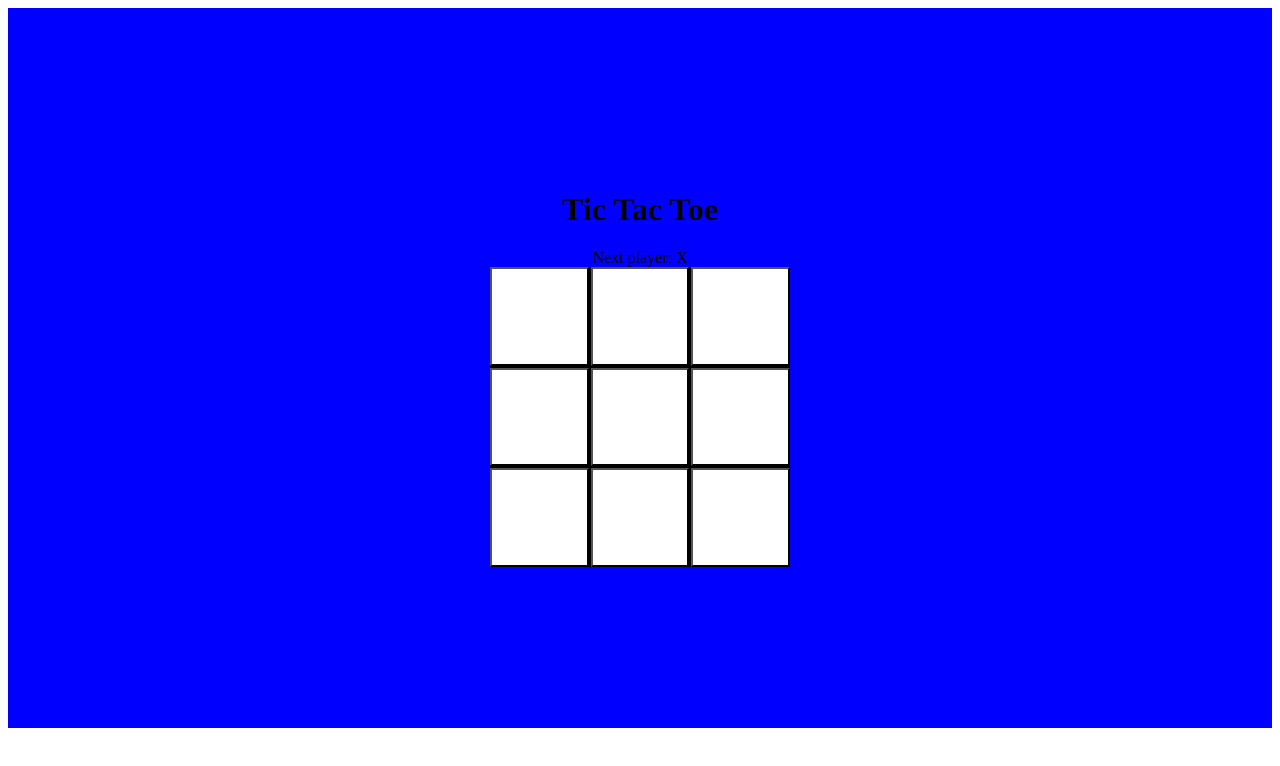
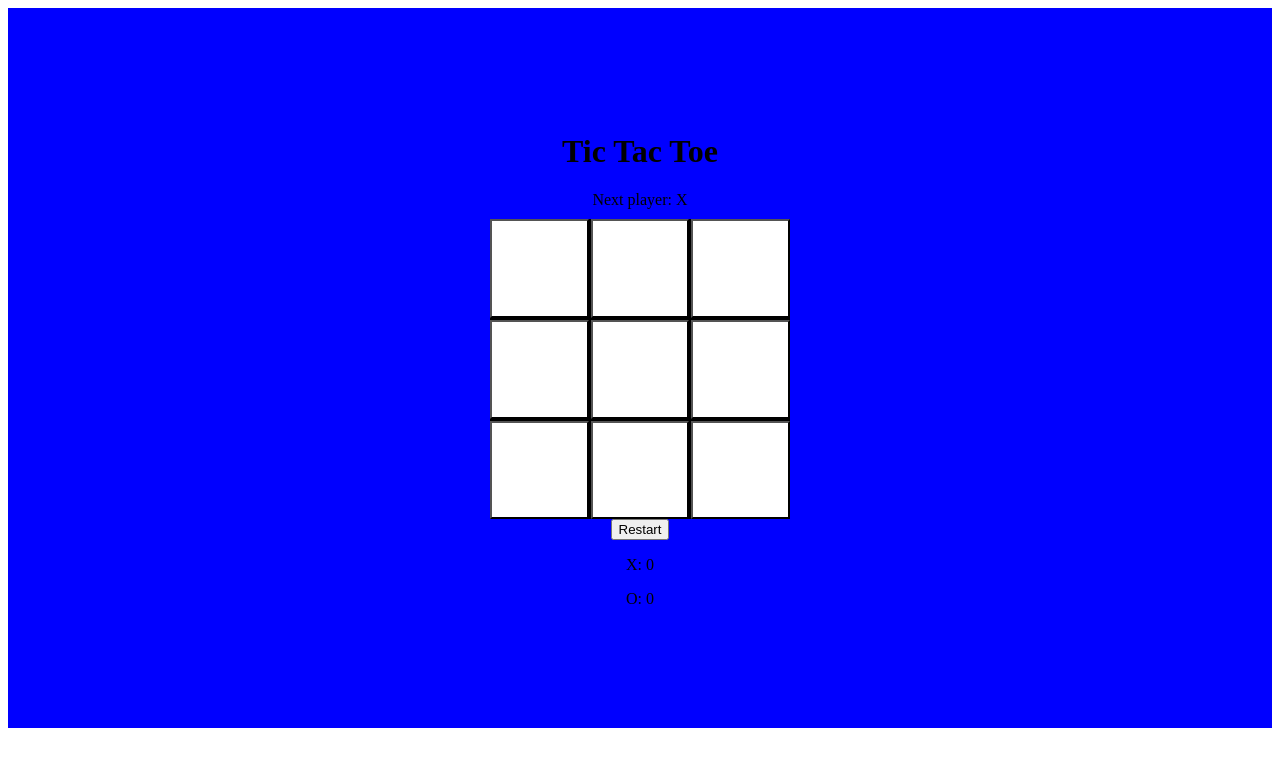
Before and after one commit to IMRANDIL/Tic_Toc_Toe_React_JS, a React (Vite) app: page / in a window 1280 px wide. Shown: the top 766 px of the page. Built offline with nearby package versions, Linux system fonts and the light colour scheme.

Commit message:
refactored the code as well using custom hook

```diff
--- a/src/components/Board.tsx
+++ b/src/components/Board.tsx
@@ -1,58 +1,43 @@
-import { ReactNode, useState } from 'react';
-import Square from './Square';
+import { useTicTacToe } from "../customhooks/useTicTacToe ";
+import Square from "./Square";
 
 const Board = () => {
-    const [squares, setSquares] = useState(Array(9).fill(null)); // Array to hold square values
-    const [xIsNext, setXIsNext] = useState(true);
-    const handleClick = (index) => {
-      const newSquares = squares.slice(); // Create a copy of the squares array
-      if (xIsNext) {
-        newSquares[index] = "X";
-      } else {
-        newSquares[index] = "O";
-      }
+    const { squares, handleClick, winner, scores, handleRestart } = useTicTacToe();
 
-      setSquares(newSquares); // Update the state with the new squares array
-      setXIsNext(!xIsNext);
-    };
-
-    const calculateWinner = (squares) => {
-        const lines = [
-          [0, 1, 2],
-          [3, 4, 5],
-          [6, 7, 8],
-          [0, 3, 6],
-          [1, 4, 7],
-          [2, 5, 8],
-          [0, 4, 8],
-          [2, 4, 6],
-        ];
-        for (let i = 0; i < lines.length; i++) {
-          const [a, b, c] = lines[i];
-          if (squares[a] && squares[a] === squares[b] && squares[a] === squares[c]) {
-            return squares[a];
-          }
-        }
-        return null;
-      };
-      const winner = calculateWinner(squares);
     let status;
     if (winner) {
       status = "Winner: " + winner;
+    } else if (squares.every((square) => square !== null)) {
+      status = "It's a draw!";
     } else {
-        status = "Next player: " + (xIsNext ? "X" : "O");
+      status = "Next player: " + (squares.filter((square) => square !== null).length % 2 === 0 ? "X" : "O");
     }
-    console.log(squares)
+
     return (
       <>
-    <div className="status">{status}</div>
-    <div className='board'>
+        <div
+          className="status"
+          style={{
+            marginBottom: "10px",
+          }}
+        >
+          {status}
+        </div>
+        <div className="board">
           {squares.map((value, index) => (
-          <Square key={index} value={value} onClick={() => handleClick(index)} />
+            <Square
+              key={index}
+              value={value}
+              onClick={() => handleClick(index)}
+            />
           ))}
         </div>
+        <button onClick={handleRestart}>Restart</button>
+        <div className="scores">
+          <p>X: {scores.X}</p>
+          <p>O: {scores.O}</p>
+        </div>
       </>
-
     );
   };
 
--- /dev/null
+++ b/src/customhooks/useTicTacToe .ts
@@ -0,0 +1,60 @@
+import { useState } from "react";
+
+export const useTicTacToe = () => {
+    const [squares, setSquares] = useState(Array(9).fill(null)); // Array to hold square values
+    const [xIsNext, setXIsNext] = useState(true);
+    const [winner, setWinner] = useState(null);
+    const [scores, setScores] = useState({ X: 0, O: 0 });
+
+    const handleClick = (index) => {
+      if (calculateWinner(squares) || squares[index]) {
+        return;
+      }
+      const newSquares = squares.slice(); // Create a copy of the squares array
+      if (xIsNext) {
+        newSquares[index] = "X";
+      } else {
+        newSquares[index] = "O";
+      }
+
+      setSquares(newSquares); // Update the state with the new squares array
+      setXIsNext(!xIsNext);
+      const winner = calculateWinner(newSquares);
+      if (winner) {
+        setWinner(winner);
+        setScores({ ...scores, [winner]: scores[winner] + 1 });
+      }
+    };
+
+    const calculateWinner = (squares) => {
+      const lines = [
+        [0, 1, 2],
+        [3, 4, 5],
+        [6, 7, 8],
+        [0, 3, 6],
+        [1, 4, 7],
+        [2, 5, 8],
+        [0, 4, 8],
+        [2, 4, 6],
+      ];
+      for (let i = 0; i < lines.length; i++) {
+        const [a, b, c] = lines[i];
+        if (
+          squares[a] &&
+          squares[a] === squares[b] &&
+          squares[a] === squares[c]
+        ) {
+          return squares[a];
+        }
+      }
+      return null;
+    };
+
+    const handleRestart = () => {
+      setSquares(Array(9).fill(null));
+      setXIsNext(true);
+      setWinner(null);
+    };
+
+    return { squares, handleClick, winner, scores, handleRestart };
+  };
```
Lines whose indentation alone changed are shown as unchanged.
